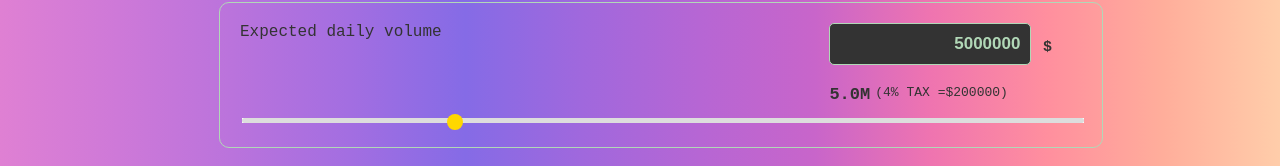
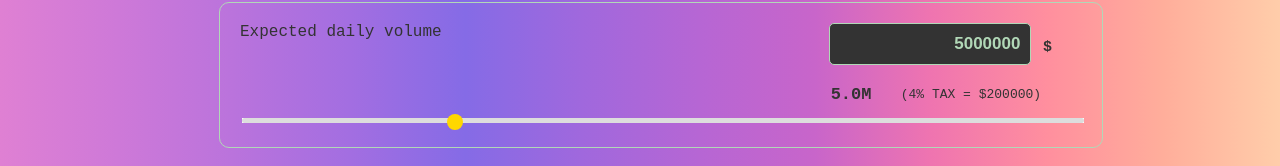
Before and after one commit to sharbiarb23/sip-calculator, a React (Vite) app: page / in a window 1280 px wide. Shown: the part 249-415 px from the top of the page. Built offline with nearby package versions, Linux system fonts and the light colour scheme.

Commit message:
tax section alignment

```diff
--- a/src/App.css
+++ b/src/App.css
@@ -460,6 +460,7 @@ input[type=number]::-webkit-outer-spin-button {
   color: #333333;
   align-self: center;
   margin-right: 5px;
+  width: 65px;
 
 }
 
--- a/src/comps/CustomSlider/index.jsx
+++ b/src/comps/CustomSlider/index.jsx
@@ -49,6 +49,9 @@ const CustomSlider = (props) => {
                 style={{
                   display: "flex",
                   flexDirection: "row",
+                  justifyContent: "center",
+                  alignItems: "center",
+                  width: 213,
                 }}
               >
                 <div className="amount-short-title">
@@ -61,7 +64,7 @@ const CustomSlider = (props) => {
                     fontFamily: "monospace",
                   }}
                 >
-                  (4% TAX =${currentValue * 0.04})
+                  (4% TAX = ${currentValue * 0.04})
                 </div>
               </div>
             ) : (
```
